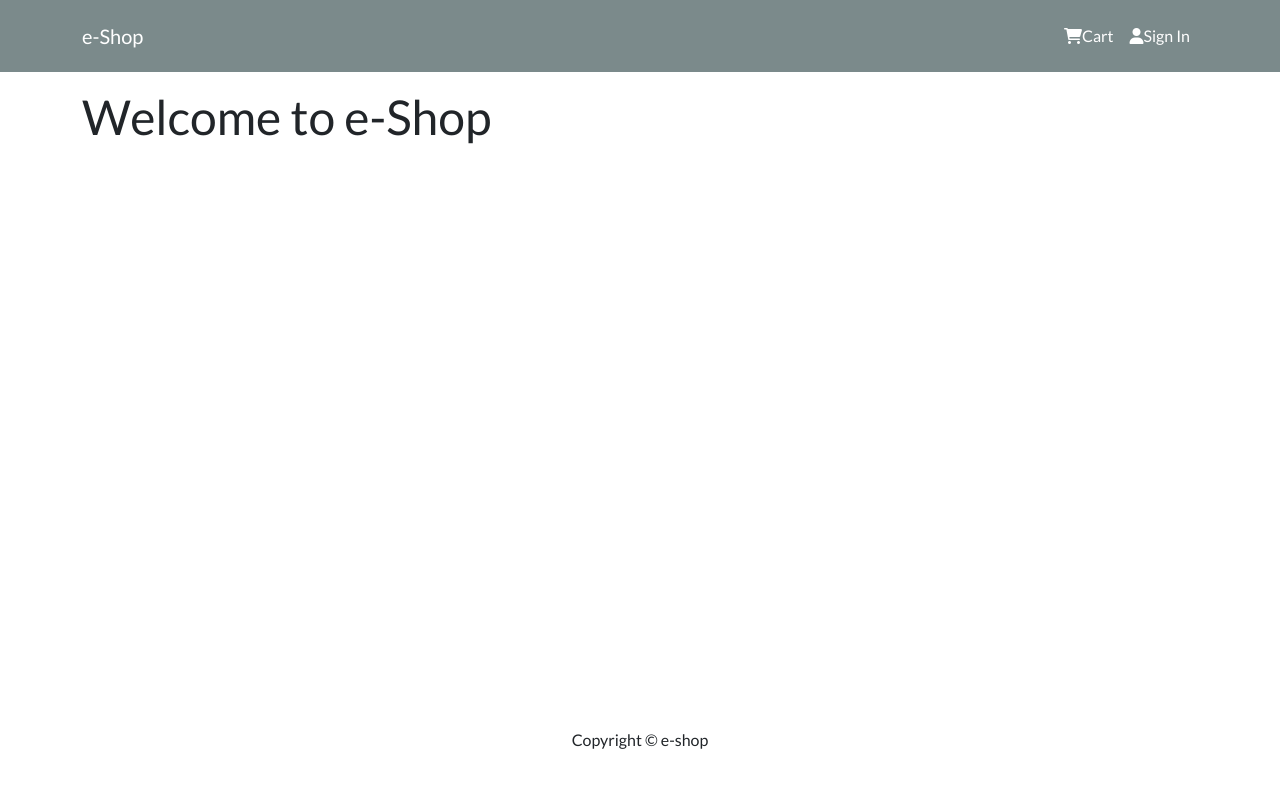
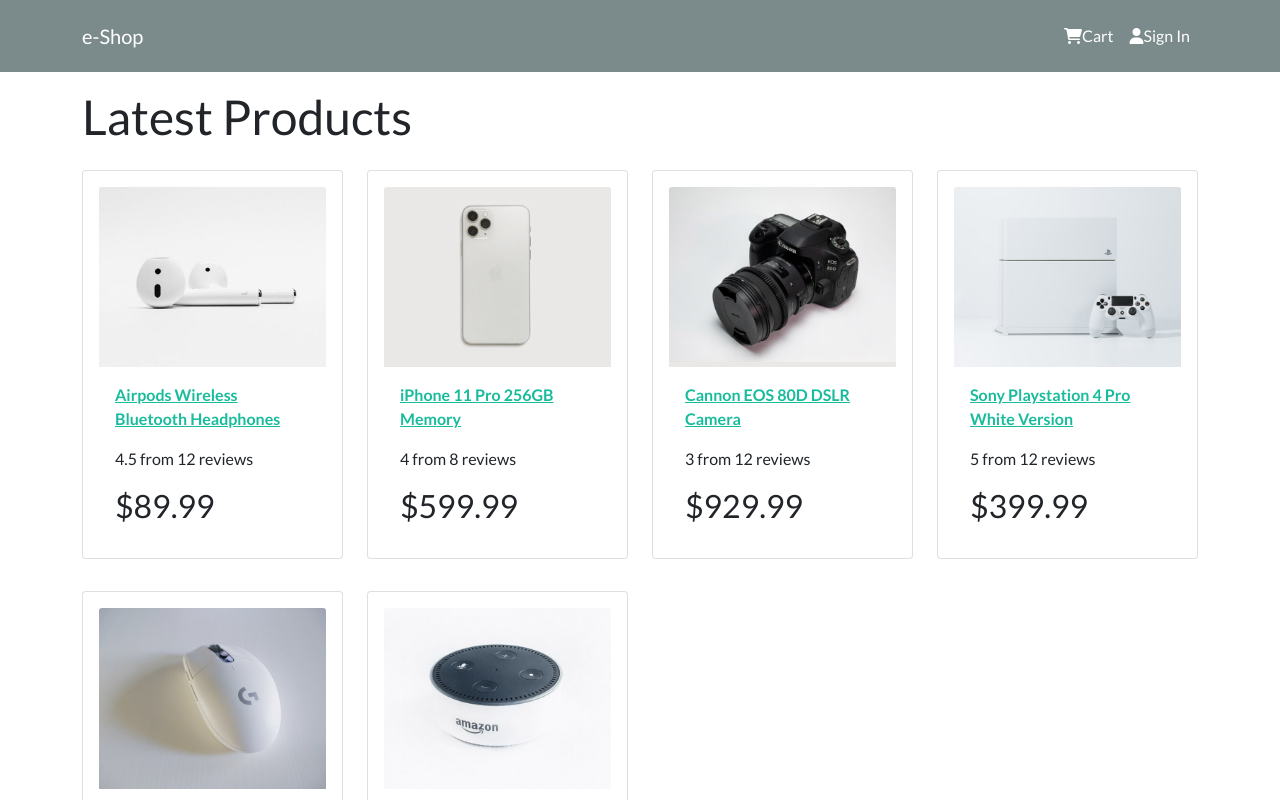
Before and after one commit to emir91/e-shop, a React (Create React App) app in the folder frontend/: page / in a window 1280 px wide. Shown: the top 800 px of the page. Built offline with nearby package versions, Linux system fonts and the light colour scheme.

Commit message:
create HomeScreen component

```diff
--- a/frontend/src/App.js
+++ b/frontend/src/App.js
@@ -1,5 +1,6 @@
 import Header from "./components/Header"
 import Footer from "./components/Footer"
+import HomeScreen from "./screens/HomeScreen"
 import { Container } from "react-bootstrap"
 
 const App = () => {
@@ -8,7 +9,7 @@ const App = () => {
       <Header />
       <main className='py-3'>
         <Container>
-          <h1>Welcome to e-Shop</h1>
+          <HomeScreen />
         </Container>
       </main>
       <Footer />
--- /dev/null
+++ b/frontend/src/components/Product.js
@@ -0,0 +1,30 @@
+import React from "react"
+import { Card } from "react-bootstrap"
+
+const Product = ({ product }) => {
+  return (
+    <Card className='my-3 p-3 rounded'>
+      <a href={`/products/${product._id}`}>
+        <Card.Img src={product.image} variant='top' />
+      </a>
+
+      <Card.Body>
+        <a href={`/products/${product._id}`}>
+          <Card.Title as='div'>
+            <strong>{product.name}</strong>
+          </Card.Title>
+        </a>
+
+        <Card.Text as='div'>
+          <div className='my-3'>
+            {product.rating} from {product.numReviews} reviews
+          </div>
+        </Card.Text>
+
+        <Card.Text as='h3'>${product.price}</Card.Text>
+      </Card.Body>
+    </Card>
+  )
+}
+
+export default Product
--- /dev/null
+++ b/frontend/src/screens/HomeScreen.js
@@ -0,0 +1,23 @@
+import React from "react"
+import { Row, Col } from "react-bootstrap"
+import Product from "../components/Product"
+import products from "../products"
+
+const HomeScreen = () => {
+  return (
+    <>
+      <h1>Latest Products</h1>
+      <Row>
+        {products.map((product) => {
+          return (
+            <Col key={product._id} sm={12} md={6} lg={4} xl={3}>
+              <Product product={product} />
+            </Col>
+          )
+        })}
+      </Row>
+    </>
+  )
+}
+
+export default HomeScreen
```
Also changed, not shown: frontend/src/products.js (+36 -36 lines).
